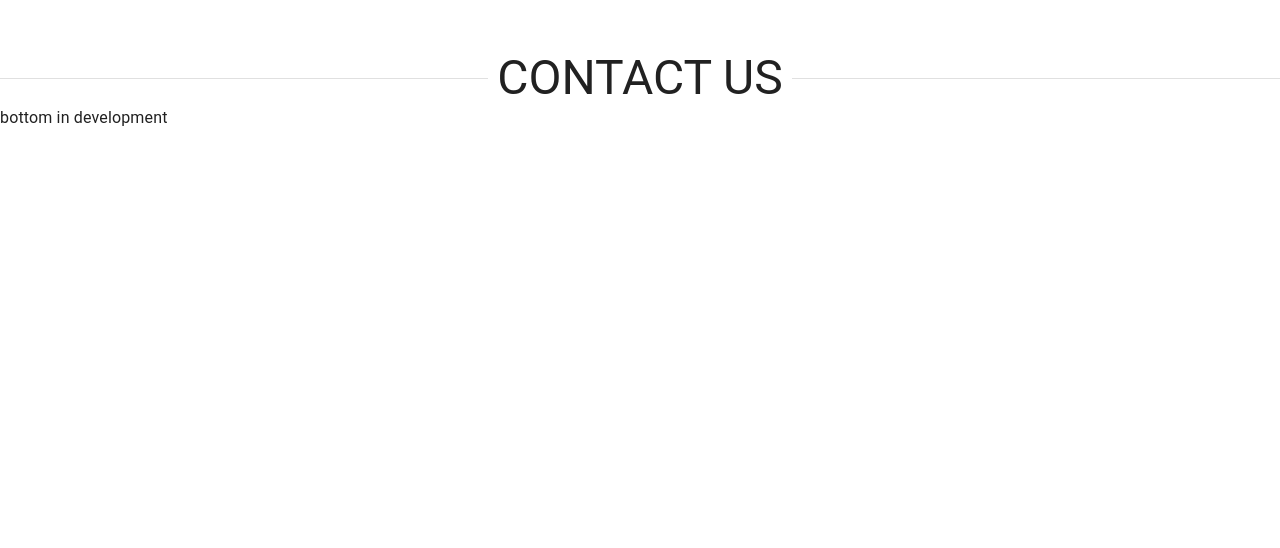
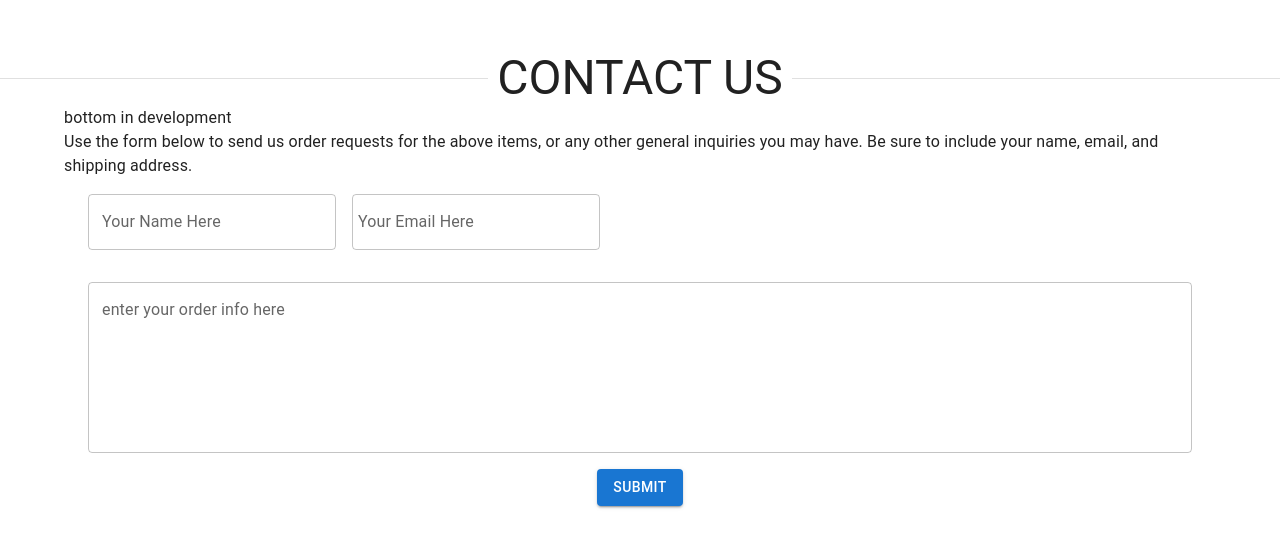
Before and after one commit to jrapich/icecream, a React (Vite) app in the folder client/: page / in a window 1280 px wide. Shown: the part 2794-3342 px from the top of the page. Built offline with nearby package versions, Linux system fonts and the light colour scheme.

Commit message:
added email form and button

```diff
--- a/client/src/components/home/BottomContent.jsx
+++ b/client/src/components/home/BottomContent.jsx
@@ -1,7 +1,15 @@
-
+import { Container, Typography, } from "@mui/material";
+import ContactForm from "./ContactForm";
 
 export default function BottomContent() {
-    return(
-        <div>bottom in development</div>
-    );
+  return (
+  <Container component={"section"} >
+    <div>bottom in development</div>
+    <Typography variant="body1" paragraph>
+        Use the form below to send us order requests for the above items, or any other general inquiries you may have.
+        Be sure to include your name, email, and shipping address.
+    </Typography>
+    <ContactForm />
+  </Container>
+  );
 }
--- /dev/null
+++ b/client/src/components/home/ContactForm.jsx
@@ -0,0 +1,70 @@
+import {
+  Box,
+  Button,
+  Container,
+  TextField,
+  InputAdornment,
+} from "@mui/material";
+
+export default function ContactForm() {
+  return (
+    <Container>
+      <Box
+        sx={{
+          display: "flex",
+          height: "20%",
+          pb: 4,
+        }}
+      >
+        <TextField
+          variant="outlined"
+          label="Your Name Here"
+          sx={{
+            pr: 1,
+          }}
+          //   InputProps={{
+          //     startAdornment: <InputAdornment position="start" >name: </InputAdornment>,
+          //   }}
+          // InputProps={{
+          //     endAdornment: <InputAdornment position="end" >name: </InputAdornment>,
+          // }}
+        />
+        <TextField
+          variant="outlined"
+          label="Your Email Here"
+          sx={{
+            pl: 1,
+          }}
+        />
+      </Box>
+      <Box
+        sx={{
+          height: "80%",
+        }}
+      >
+        <TextField
+          variant="outlined"
+          label="enter your order info here"
+          fullWidth
+          multiline
+          minRows={6}
+        />
+        <Box
+          sx={{
+            display: "flex",
+            justifyContent: "center",
+          }}
+        >
+          <Button
+            sx={{
+              margin: 2,
+            }}
+            variant="contained"
+          >
+            SUBMIT
+          </Button>
+        </Box>
+      </Box>
+    </Container>
+  );
+}
```
